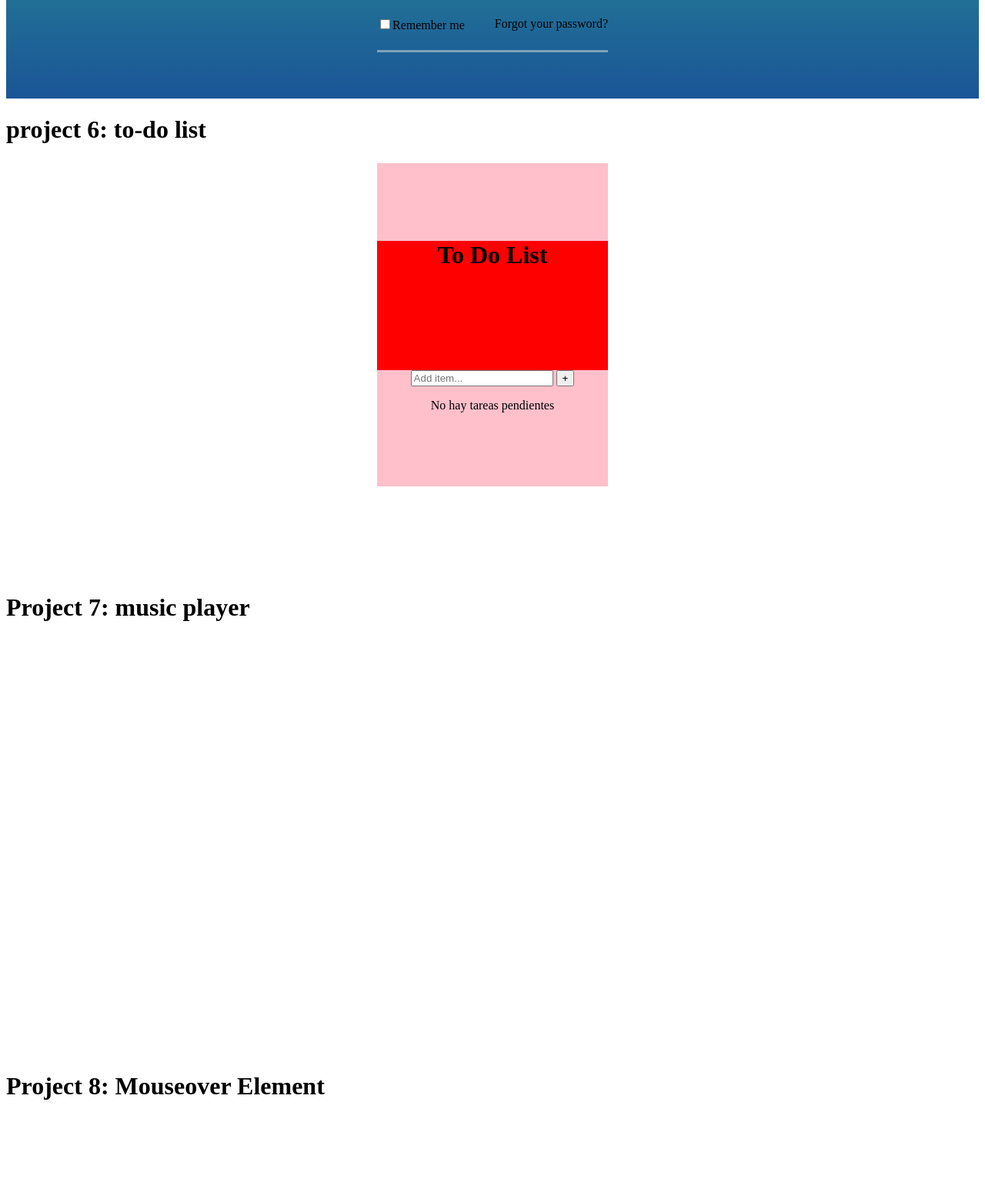
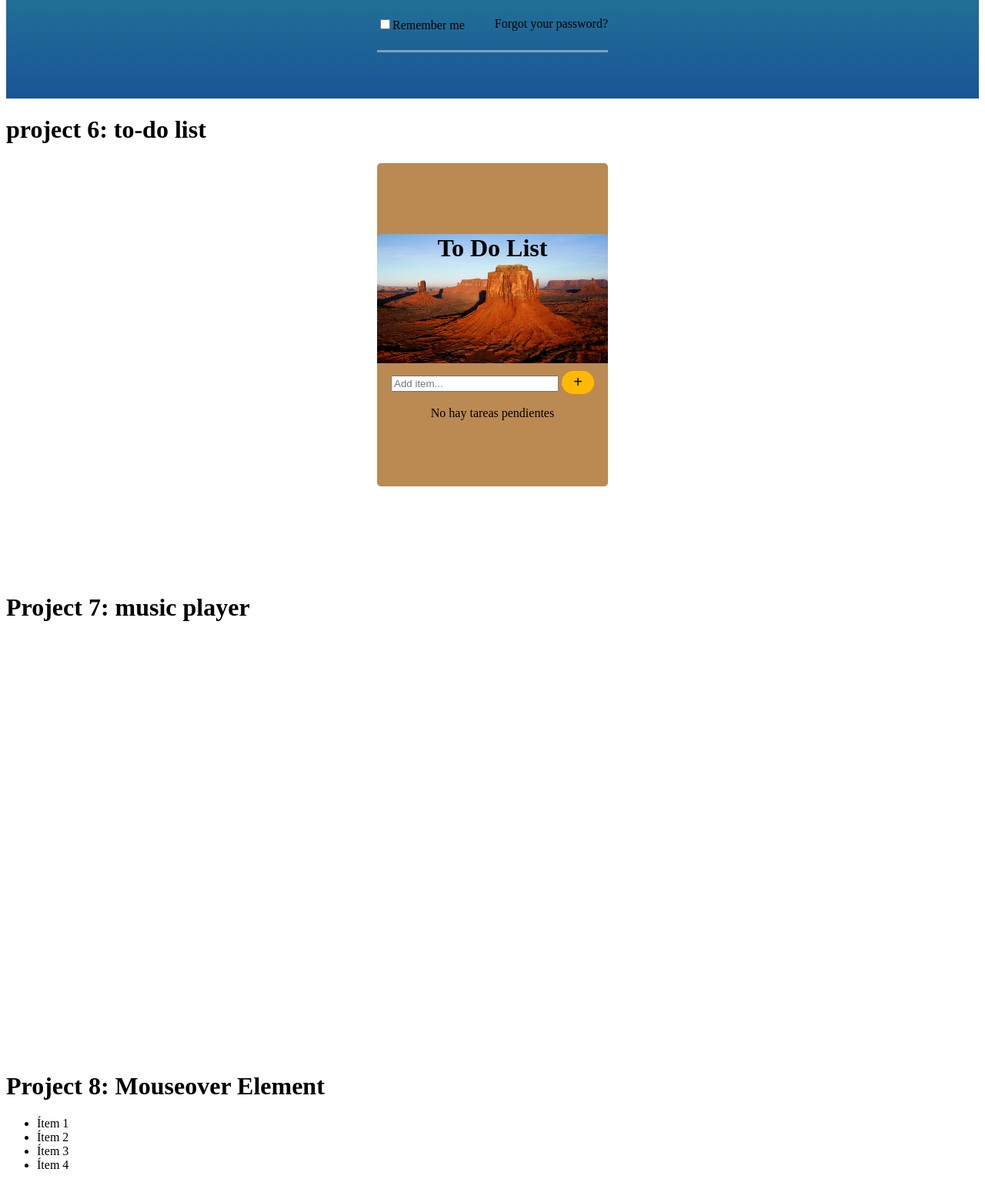
Before and after one commit to EdilianiKumquel/JavaScript-Project-Ideas, a plain HTML site: page index.html in a window 1280 px wide. Shown: the part 3099-4657 px from the top of the page at 77% size. Drawn offline with Linux system fonts and the light colour scheme.

Commit message:
starting project 8: mouseover element

```diff
--- a/css/style.css
+++ b/css/style.css
@@ -182,19 +182,39 @@
 }
 
 /*---------PROJECT 6----------------*/
-
-#project6 .container6 {
+.container6 {
 	width: 300px;
 	height: 70%;
-	background-color: pink;
+	border-radius: 5px;
+	background-color: #bb8a52;
 	position: relative;
 	text-align: center;
 	align-content: center;
 	margin: 2% auto 0 auto;
 }
 
-#project6 .container6 .header6 {
+.header6 {
 	height: 40%;
-	background-color: red;
-	color:
+	background: url("../img/img2.jpg") no-repeat center center;
+	background-size: cover;
+	border-top-right-radius: 5px;
+	border-top-left-radius: 5px;
 }
+
+.search {
+	padding-top: 10px;
+}
+
+#addItem {
+	width: 70%;
+
+}
+
+.btn-add {
+	background-color: #ffba00;
+	border: none;
+	border-radius: 100px;
+	width: 42px;
+	height: 30px;
+	font-size: 20px;
+}
--- a/index.html
+++ b/index.html
@@ -99,8 +99,14 @@
 	<div id="" class="project">
 		<h1>Project 7: music player</h1>
 	</div>
-	<div id="" class="project">
+	<div id="project8" class="project">
 		<h1>Project 8: Mouseover Element</h1>
+		<ul id="mouseover">
+			<li>Ítem 1</li>
+			<li>Ítem 2</li>
+			<li>Ítem 3</li>
+			<li>Ítem 4</li>
+		</ul>
 	</div>
 </body>
 </html>
--- a/js/index.js
+++ b/js/index.js
@@ -164,3 +164,23 @@ function addDeleteBtn(){
 
 	return deleteBtn
 }
+
+//------PTOJECT 8----------
+
+let mouseover = document.getElementById("mouseover");
+
+mouseover.addEventListener("mouseenter", function(event){
+	event.target.style.color = "purple";
+
+	setTimeout(function(){
+		event.target.style.color = "";
+	}, 500);
+}, false);
+
+mouseover.addEventListener("mouseover", function(event){
+	event.target.style.color = "orange";
+
+	setTimeout(function(){
+		event.target.style.color="";
+	}, 500);
+}, false);
```
